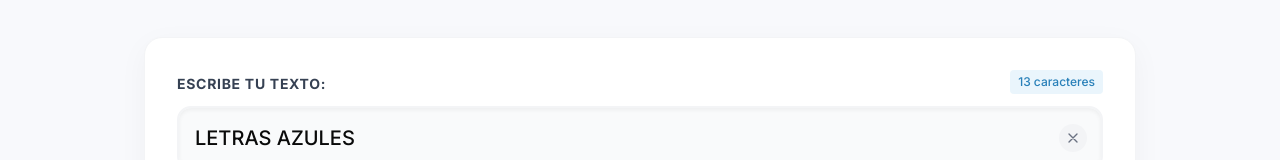
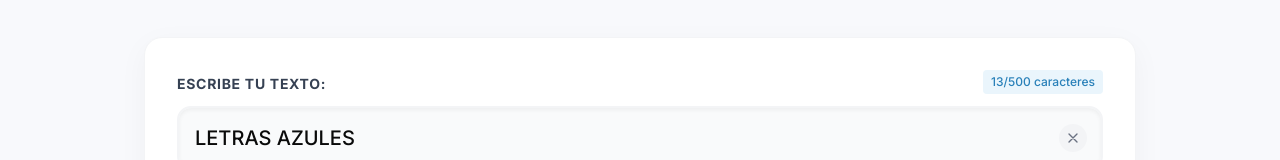
Before and after one commit to garrison2025/Generador-de-Lettering-new, a React (Vite) app: page /herramientas/letras-azules in a window 1280 px wide. Shown: the part 280-440 px from the top of the page. Built offline with nearby package versions, Linux system fonts and the light colour scheme.

Commit message:
perf: cap bulk unicode input at 500 characters

```diff
--- a/src/pages/LetrasAzules.tsx
+++ b/src/pages/LetrasAzules.tsx
@@ -284,14 +284,14 @@ export default function LetrasAzules() {
       <div className="bg-white justify-center items-center rounded-2xl shadow-[0_8px_30px_rgb(0,0,0,0.04)] border border-gray-100 p-6 md:p-8 mb-8">
         <div className="flex justify-between items-end mb-3">
           <label htmlFor="text-input" className="block text-sm font-bold text-gray-700 uppercase tracking-wider">Escribe tu texto:</label>
-          <span className="text-xs font-medium text-[#2980b9] bg-[#3498db]/10 px-2 py-1 rounded">{inputCharacterCount} caracteres</span>
+          <span className="text-xs font-medium text-[#2980b9] bg-[#3498db]/10 px-2 py-1 rounded">{inputCharacterCount}/500 caracteres</span>
         </div>
         <div className="relative">
           <input
             id="text-input"
             type="text"
             value={inputText}
-            onChange={(e) => setInputText(e.target.value)}
+            onChange={(e) => setInputText(Array.from(e.target.value).slice(0, 500).join(''))}
             className="w-full px-4 py-4 bg-gray-50 border-2 border-gray-100 rounded-xl focus:ring-0 focus:border-[#5A4AD2] outline-none text-xl font-medium pr-12 transition-all shadow-inner placeholder:text-gray-500"
             placeholder="Introduce una palabra o frase..."
           />
```
